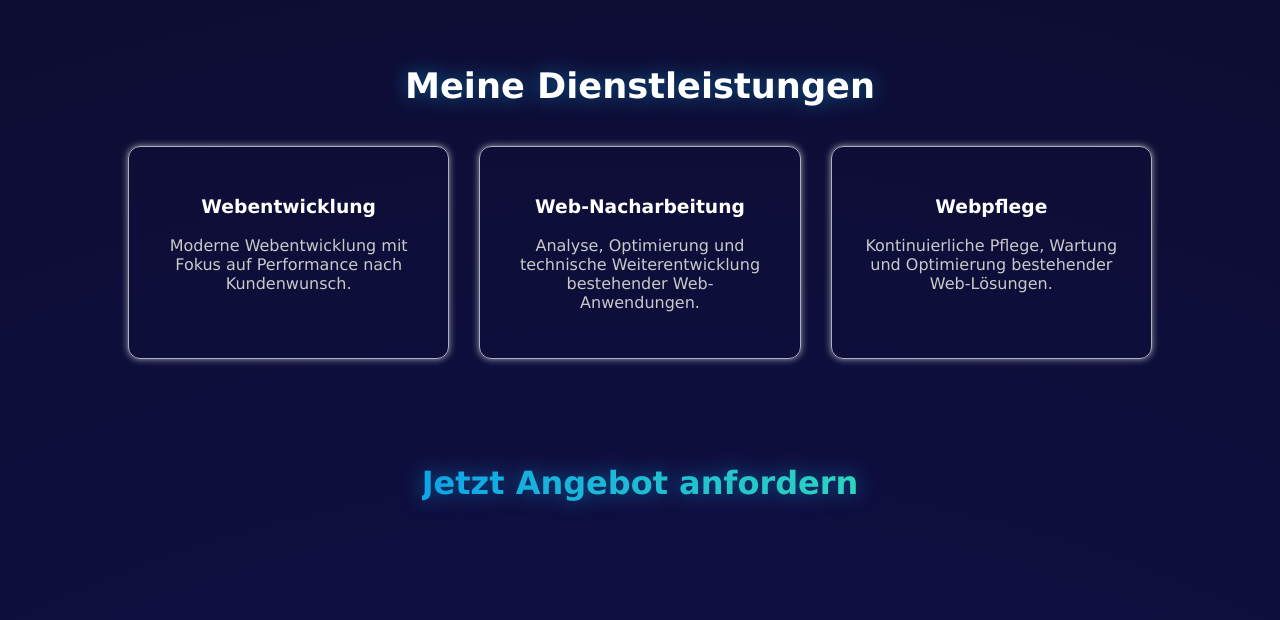
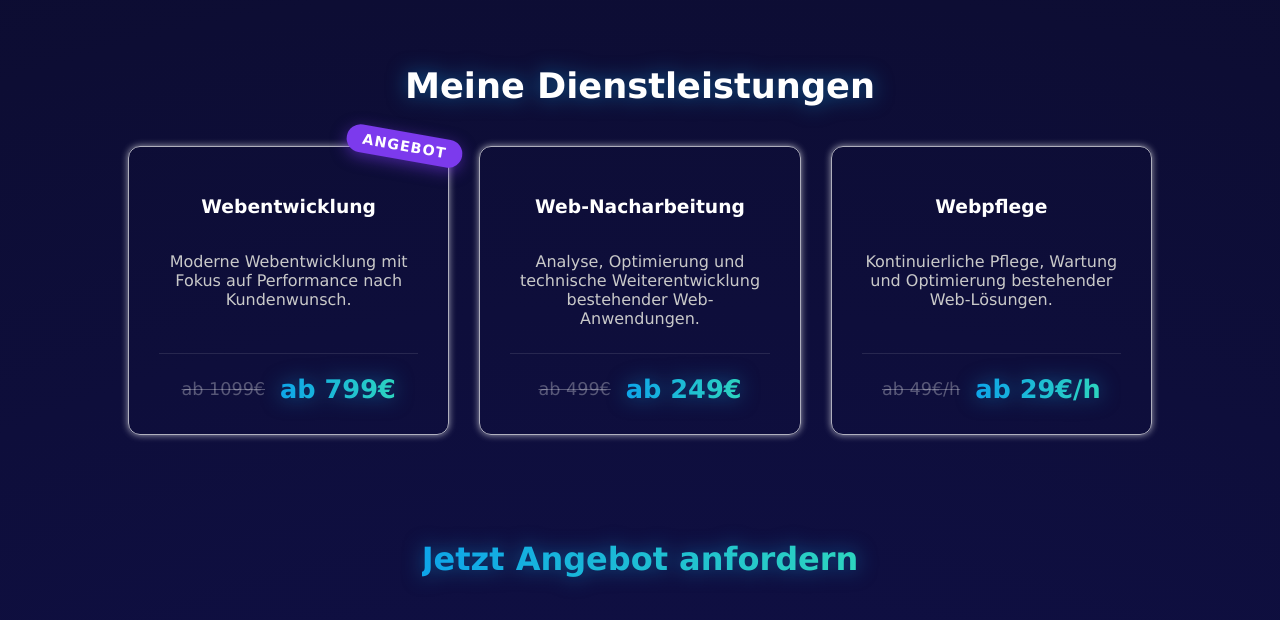
Before and after one commit to niklas617/Website-Zentara, a Next.js app: page / in a window 1280 px wide. Shown: the part 934-1554 px from the top of the page. Built offline with nearby package versions, Linux system fonts and the light colour scheme.

Commit message:
Preisschilder

```diff
--- a/app/globals.css
+++ b/app/globals.css
@@ -651,6 +651,84 @@ footer {
     box-shadow: 0 2px 10px 0.5px #0ea5e9;
 }
 
+/* --- PREISSCHILDER & RABATTE FÜR CARDS --- */
+
+/* Wir machen die Card zur Flexbox, damit der Preis immer ganz unten am Rand klebt */
+.card {
+    position: relative;
+    /* WICHTIG: Damit das Badge nicht wegfliegt! */
+    display: flex;
+    flex-direction: column;
+}
+
+/* Der Text soll den restlichen Platz einnehmen, um den Preis nach unten zu drücken */
+.card p {
+    flex-grow: 1;
+    margin-bottom: 25px;
+}
+
+/* Container für die Preise */
+.price-tag {
+    display: flex;
+    align-items: center;
+    justify-content: center;
+    gap: 15px;
+    /* Abstand zwischen altem und neuem Preis */
+    padding-top: 20px;
+    border-top: 1px solid rgba(255, 255, 255, 0.1);
+    /* Feine Trennlinie */
+    margin-top: auto;
+    /* Drückt den Container nach ganz unten */
+}
+
+/* Der alte, durchgestrichene Preis */
+.old-price {
+    font-size: 1.1rem;
+    color: rgba(255, 255, 255, 0.3);
+    /* Leicht transparentes Grau */
+    text-decoration: line-through;
+    /* Durchgestrichen */
+    font-weight: 500;
+}
+
+/* Der neue, leuchtende Preis */
+.new-price {
+    font-size: 1.6rem;
+    font-weight: 800;
+    /* Wir nutzen deine cyan/türkis Hauptfarben! */
+    background: linear-gradient(90deg, #0ea5e9, #2dd4bf);
+    -webkit-background-clip: text;
+    -webkit-text-fill-color: transparent;
+    filter: drop-shadow(0 0 10px rgba(14, 165, 233, 0.5));
+    /* Leichtes Leuchten */
+}
+
+/* Das schwebende "Angebot"-Badge oben rechts */
+.discount-badge {
+    position: absolute;
+    top: -15px;
+    right: -15px;
+    background: #7c3aed;
+    /* Das Lila aus deiner Roadmap für coolen Kontrast */
+    color: white;
+    padding: 6px 16px;
+    border-radius: 20px;
+    font-weight: bold;
+    font-size: 0.9rem;
+    text-transform: uppercase;
+    letter-spacing: 1px;
+    box-shadow: 0 4px 15px rgba(124, 58, 237, 0.5);
+    /* Lila Glow */
+    transform: rotate(10deg);
+    /* Leicht schräg für den "Sticker"-Look */
+    z-index: 10;
+}
+
+/* Optional: Das Badge wackelt leicht, wenn man über die Karte fährt */
+.card:hover .discount-badge {
+    transform: rotate(0deg) scale(1.1);
+    transition: 0.3s ease-in-out;
+}
 
 
 
--- a/app/page.tsx
+++ b/app/page.tsx
@@ -49,18 +49,41 @@ export default function HomePage() {
       <section id="services" className="section">
         <h2>Meine Dienstleistungen</h2>
         <div className="grid">
+
+          {/*Karte 1 mit Rabatt Badge*/}
           <div className="card">
+            <div className="discount-badge">Angebot</div>
             <h3>Webentwicklung</h3>
             <p>Moderne Webentwicklung mit Fokus auf Performance nach Kundenwunsch.</p>
+
+            <div className="price-tag">
+              <span className="old-price">ab 1099€</span>
+              <span className="new-price">ab 799€</span>
+            </div>
           </div>
+
+          {/*Karte 2 Standart ohne Badge, aber reduziert */}
           <div className="card">
             <h3>Web-Nacharbeitung</h3>
             <p>Analyse, Optimierung und technische Weiterentwicklung bestehender Web-Anwendungen.</p>
+
+            <div className="price-tag">
+              <span className="old-price">ab 499€</span>
+              <span className="new-price">ab 249€</span>
+            </div>
           </div>
+
+          {/*Karte 3 Stundenlohn / Fixpreis */}
           <div className="card">
             <h3>Webpflege</h3>
             <p>Kontinuierliche Pflege, Wartung und Optimierung bestehender Web-Lösungen.</p>
+
+            <div className="price-tag">
+              <span className="old-price">ab 49€/h</span>
+              <span className="new-price">ab 29€/h</span>
+            </div>
           </div>
+
         </div>
         <div>
           <a href="/offer" className="cta-card">
```
